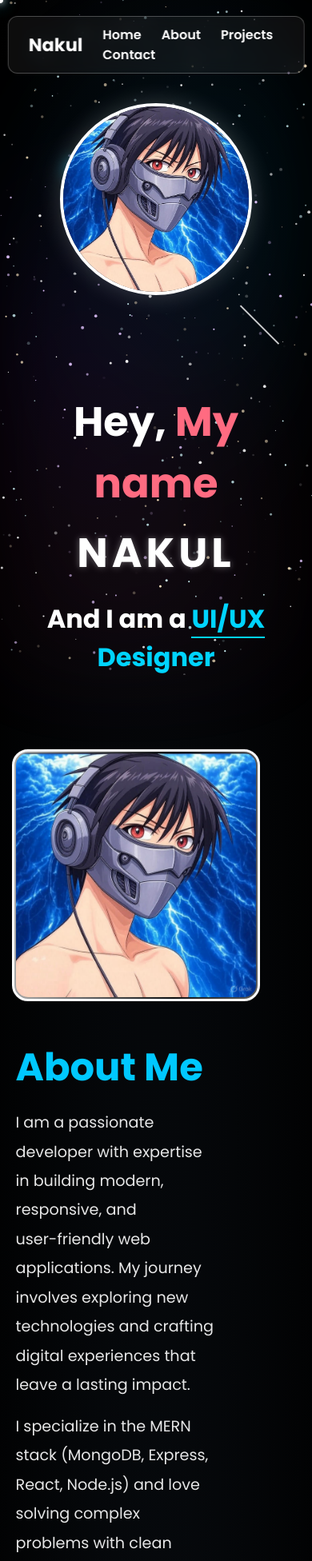
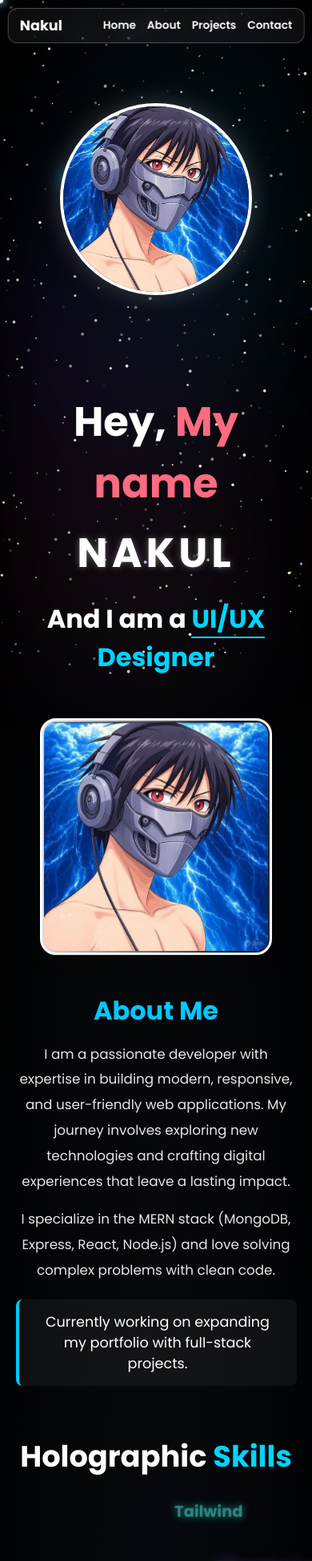
Before and after one commit to xCookieMan/my-portfolio, a React (Vite) app in the folder client/: page / in a window 390 px wide. Shown: the top 1952 px of the page at 80% size. Built offline with nearby package versions, Linux system fonts and the light colour scheme.

Commit message:
Improve_mobile_responsiveness

```diff
--- a/client/src/index.css
+++ b/client/src/index.css
@@ -154,6 +154,27 @@ nav .menu a:hover {
     color: #ff6b81;
     transform: scale(1.05);
     text-shadow: 0 0 8px #ff6b81;
+}
+
+@media (max-width: 768px) {
+    nav {
+        top: 10px;
+        padding: 8px 14px;
+    }
+
+    nav .logo {
+        font-size: 1.1rem;
+    }
+
+    nav .menu {
+        display: flex;
+        gap: 14px;
+    }
+
+    nav .menu a {
+        margin-left: 0;
+        font-size: 0.85rem;
+    }
 }
 
 /* HOME SECTION */
@@ -480,6 +501,46 @@ nav .menu a:hover {
     font-size: 1.1rem;
 }
 
+@media (max-width: 900px) {
+    .about-container {
+        margin: 80px auto;
+        flex-direction: column;
+        align-items: center;
+        text-align: center;
+    }
+
+    .about-img {
+        width: 70%;
+        min-width: 240px;
+    }
+
+    .about-text {
+        width: 100%;
+    }
+
+    .about-text h1 {
+        font-size: 2.4rem;
+    }
+
+    .about-text p {
+        font-size: 1.05rem;
+    }
+}
+
+@media (max-width: 600px) {
+    .about-container {
+        margin: 60px auto;
+    }
+
+    .about-img {
+        width: 80%;
+    }
+
+    .about-text h1 {
+        font-size: 2rem;
+    }
+}
+
 /* GARGANTUA INTERSTELLAR BLACK HOLE */
 .about-wrapper {
     position: relative;
@@ -655,6 +716,17 @@ nav .menu a:hover {
 
 .section-title span {
     color: #00d4ff;
+}
+
+@media (max-width: 768px) {
+    .projects-section {
+        padding: 70px 5%;
+    }
+
+    .section-title {
+        font-size: 2.3rem;
+        margin-bottom: 30px;
+    }
 }
 
 .projects-grid {
@@ -922,6 +994,42 @@ nav .menu a:hover {
     margin: 0 auto;
     transform-style: preserve-3d;
     animation: hologramFloat 4s ease-in-out infinite;
+}
+
+@media (max-width: 900px) {
+    #contact {
+        padding: 80px 5% 120px;
+    }
+
+    .planet-container {
+        display: none;
+    }
+
+    .contact-form {
+        width: 100%;
+        max-width: 420px;
+        padding: 30px 24px 32px;
+    }
+
+    .hologram-base {
+        width: 240px;
+        bottom: -70px;
+    }
+}
+
+@media (max-width: 600px) {
+    #contact {
+        padding: 70px 4% 110px;
+    }
+
+    .contact-form {
+        max-width: 360px;
+        padding: 26px 20px 30px;
+    }
+
+    .contact-form h2 {
+        font-size: 1.6rem;
+    }
 }
 
 @keyframes hologramFloat {
@@ -1353,6 +1461,17 @@ nav .menu a:hover {
     gap: 20px;
 }
 
+@media (max-width: 768px) {
+    .footer-inner {
+        flex-direction: column;
+        align-items: flex-start;
+    }
+
+    .socials {
+        flex-wrap: wrap;
+    }
+}
+
 .copyright {
     color: #ccc;
     font-size: 0.9rem;
```
